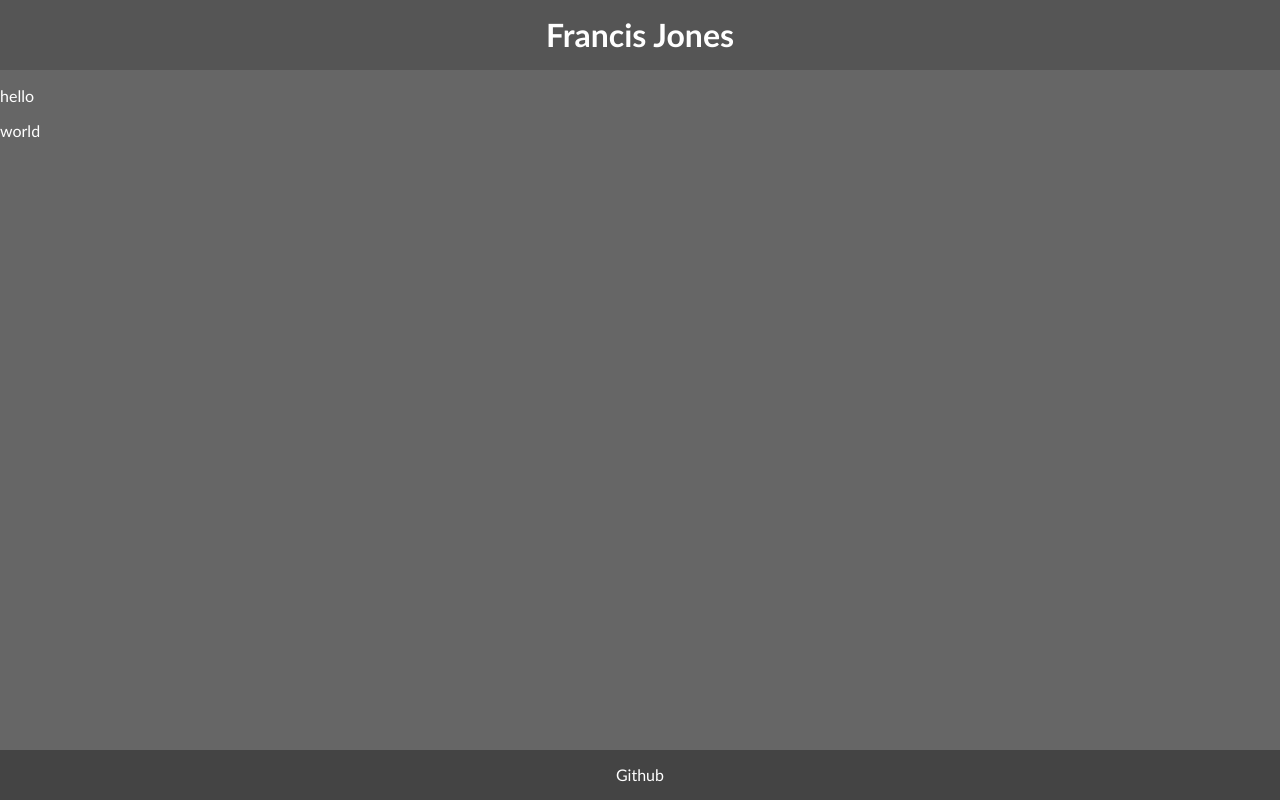
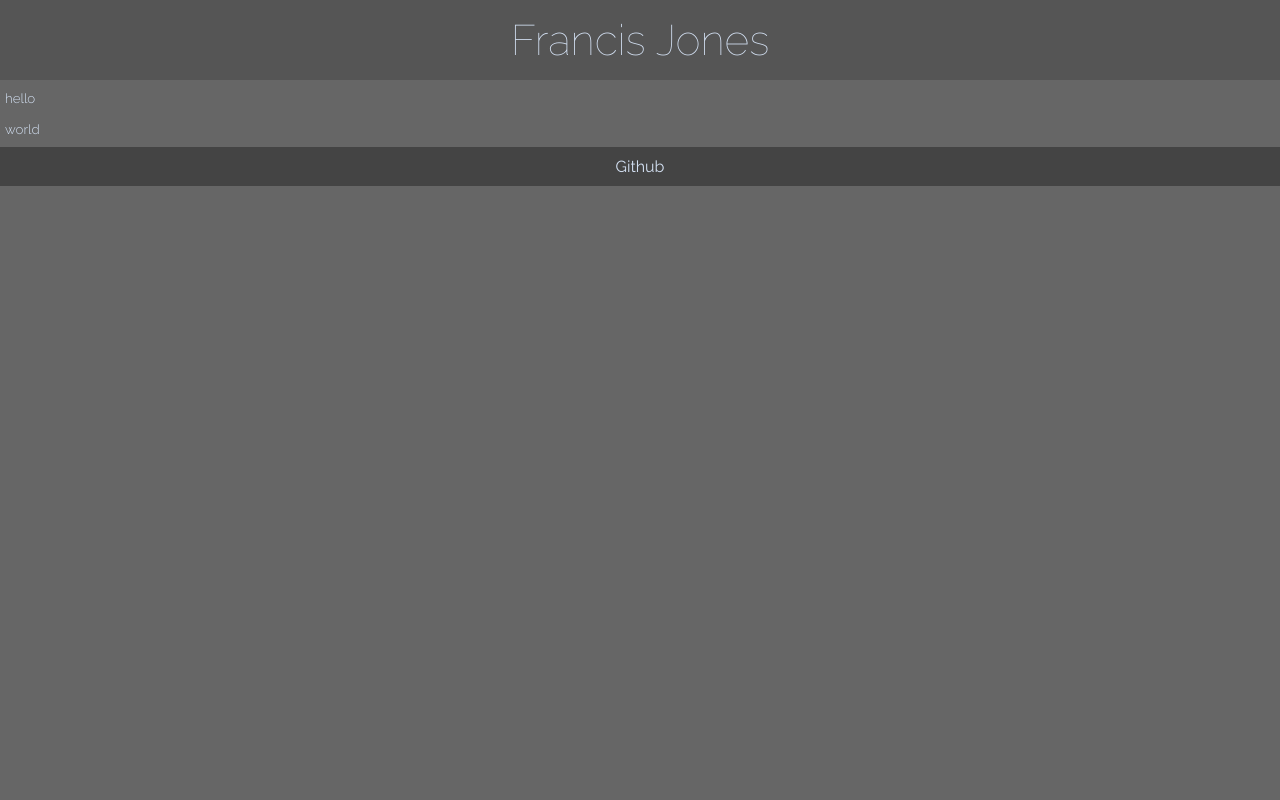
Before and after one commit to francis-j/me, an Angular app: page / in a window 1280 px wide. Built offline with nearby package versions, Linux system fonts and the light colour scheme.

Commit message:
Cleaned up and updated styling

```diff
--- a/src/app/footer/footer.component.scss
+++ b/src/app/footer/footer.component.scss
@@ -1,13 +1,7 @@
 @import "~style-vars.scss";
 
 .footer {
-    position: absolute;
-    bottom: 0;
-    height: 50px;
-    width: 100%;
     background: $tertiary-bg-color;
-    line-height: 50px;
-    text-align: center;
 }
 
 .footer a, a:active, a:focus {
--- a/src/app/header/header.component.scss
+++ b/src/app/header/header.component.scss
@@ -1,17 +1,5 @@
 @import "~style-vars.scss";
 
 .header {
-    position: relative;
-    height: 70px;
-    line-height: 70px;
-    width: 100%;
-    margin: 0;
     background: $secondary-bg-color;
-    text-align: center;
 }
-
-.header h1 {
-    vertical-align: middle;
-    margin-top: 0;
-    margin-bottom: 0;
-}
--- a/src/app/home/section/section.component.scss
+++ b/src/app/home/section/section.component.scss
@@ -0,0 +1,6 @@
+@import "~style-vars.scss";
+
+.section {
+    border: 1px $secondary-bg-color solid;
+    padding: 20px;
+}
--- a/src/style-vars.scss
+++ b/src/style-vars.scss
@@ -1,6 +1,6 @@
 $primary-bg-color: #666;
 $secondary-bg-color: #555;
 $tertiary-bg-color: #444;
-$primary-font-color: #fff;
+$primary-font-color: #d2dff1;
 $secondary-font-color: #0a0;
 $tertiary-font-color: #a41fc1;
--- a/src/styles.scss
+++ b/src/styles.scss
@@ -1,12 +1,57 @@
 @import "~style-vars.scss";
+@import url('https://fonts.googleapis.com/css?family=Raleway:100,200,300,400,500,600');
 
-html {
-    font-family: 'Gill Sans', 'Gill Sans MT', Calibri, 'Trebuchet MS', sans-serif;
+html, body {
+    font-family: 'Raleway', sans-serif;
     color: $primary-font-color;
     background: $primary-bg-color;
-}
-
-body {
+    height: 100%;
     margin: 0;
     padding: 0;
 }
+
+h1, h2, h3, h4, h5, h6, p {
+    margin: 5px;
+    font-weight: 300;
+}
+
+h1 {
+    font-size: 32pt;
+    font-weight: 100;
+}
+
+h2 {
+    font-size: 24pt;
+    font-weight: 600;
+}
+
+h3 {
+    font-size: 20pt;
+    font-weight: 500;
+}
+
+h4 {
+    font-size: 16pt;
+    font-weight: 400;
+}
+
+h5 {
+    font-size: 14pt;
+    font-weight: 300;
+}
+
+p, li {
+    font-size: 10pt;
+    font-weight: 300;
+    padding: 5px 0;
+}
+
+.app {
+    width: 100%;
+    height: 100%;
+}
+
+.header, .footer {
+    padding: 10px 0;
+    text-align: center;
+}
```
